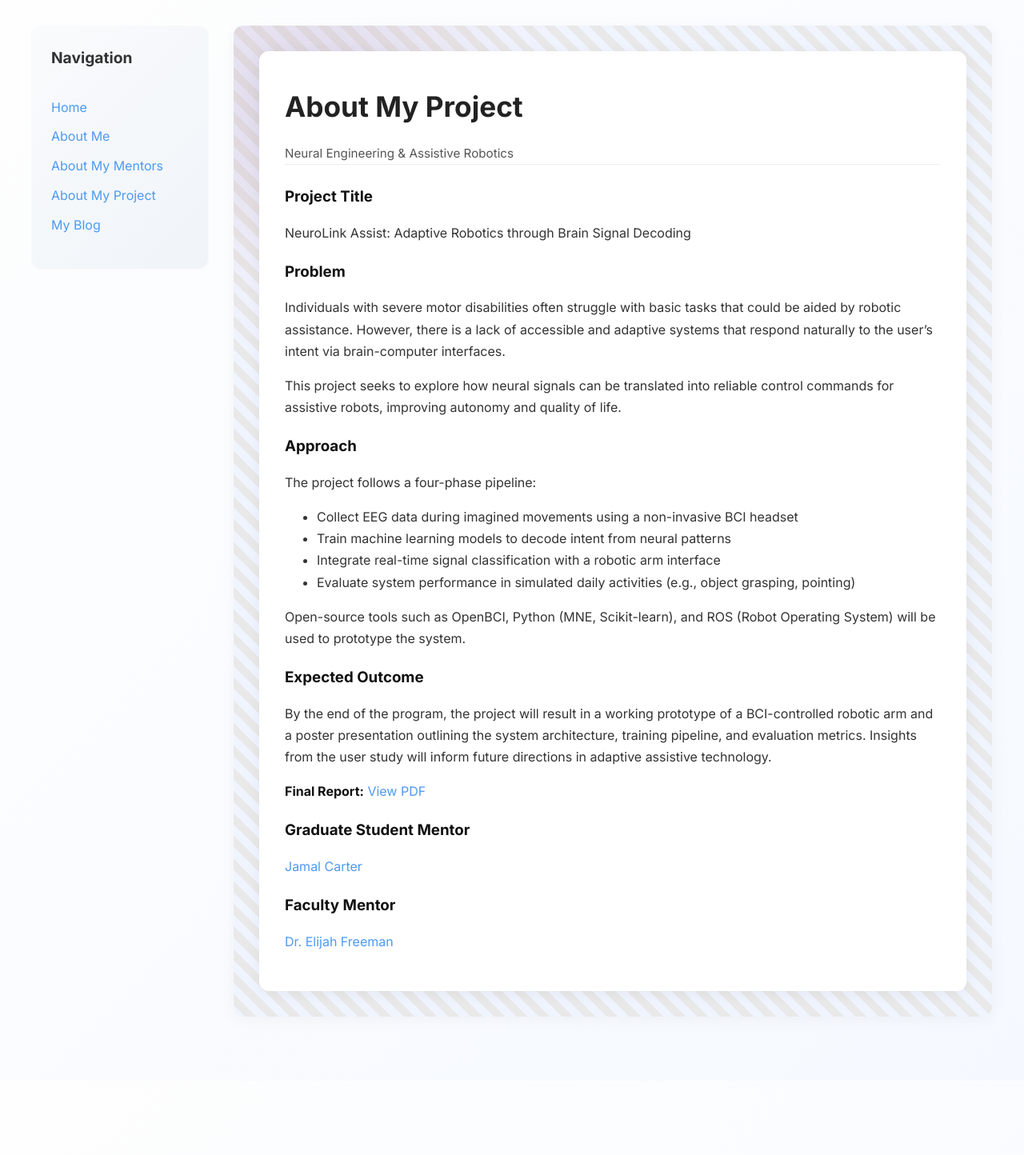
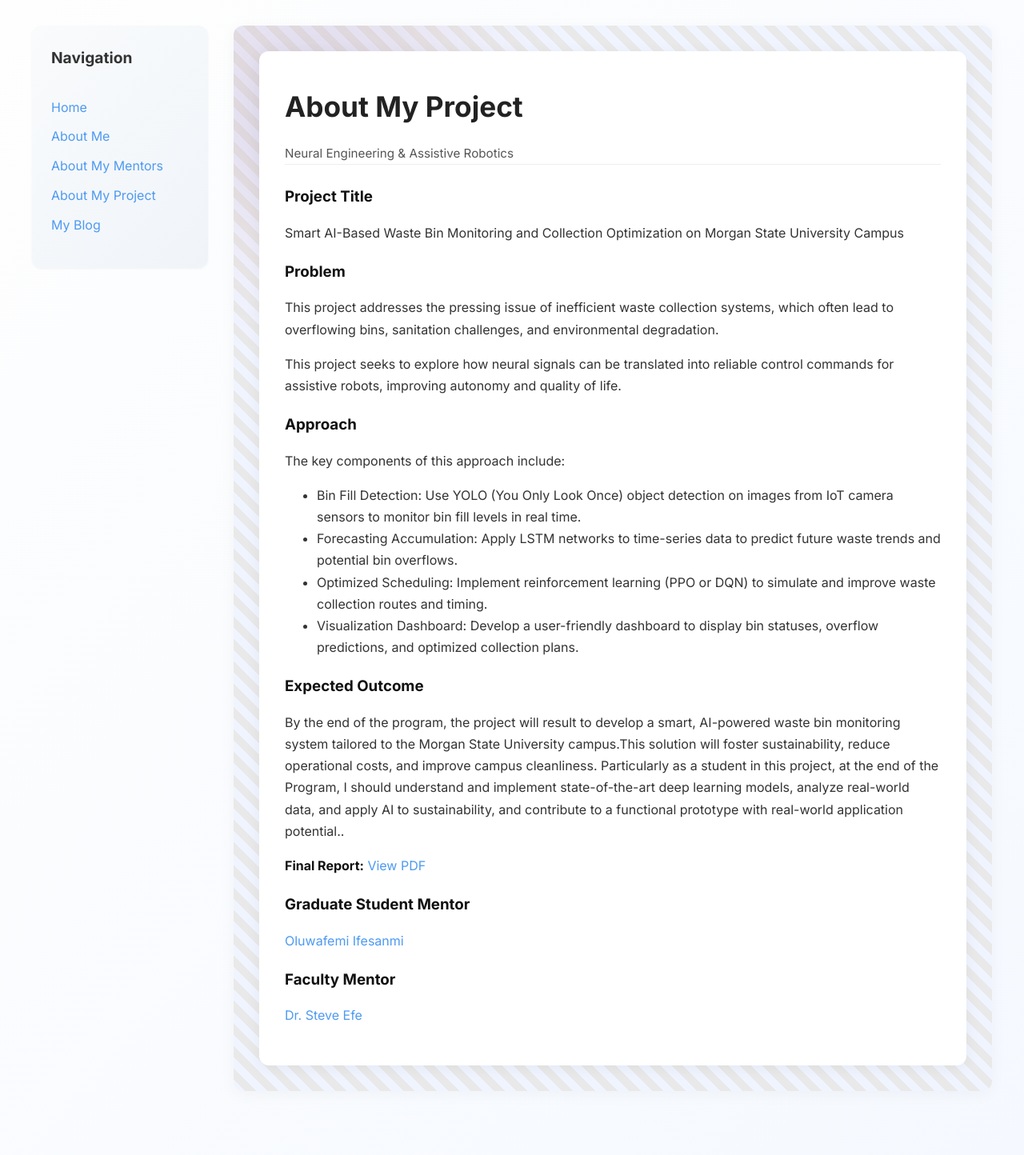
Before and after one commit to Chiamanda07/Chiamanda07.github.io, a Jekyll site: the page built from pages/about-my-project.md, in a window 1280 px wide. Shown: the whole page at 80% size. Built offline with Jekyll 4.4.1, drawn with Linux system fonts in a browser that asks for light colours; before the commit the page ends 1351 px from its top, so only the background shows below that.

Commit message:
Update about-my-project.md

```diff
--- a/pages/about-my-project.md
+++ b/pages/about-my-project.md
@@ -4,33 +4,31 @@
 permalink: /about-my-project.html
 
 subtitle: Neural Engineering & Assistive Robotics
-project_title: "NeuroLink Assist: Adaptive Robotics through Brain Signal Decoding"
+project_title: "Smart AI-Based Waste Bin Monitoring and Collection Optimization on Morgan State University Campus"
 
 problem: |
-  Individuals with severe motor disabilities often struggle with basic tasks that could be aided by robotic assistance. However, there is a lack of accessible and adaptive systems that respond naturally to the user's intent via brain-computer interfaces.
+  This project addresses the pressing issue of inefficient waste collection systems, which often lead to overflowing bins, sanitation challenges, and environmental degradation.
 
   This project seeks to explore how neural signals can be translated into reliable control commands for assistive robots, improving autonomy and quality of life.
 
 approach: |
-  The project follows a four-phase pipeline:
-
-  - Collect EEG data during imagined movements using a non-invasive BCI headset
-  - Train machine learning models to decode intent from neural patterns
-  - Integrate real-time signal classification with a robotic arm interface
-  - Evaluate system performance in simulated daily activities (e.g., object grasping, pointing)
-
-  Open-source tools such as OpenBCI, Python (MNE, Scikit-learn), and ROS (Robot Operating System) will be used to prototype the system.
+  The key components of this approach include:
+  - Bin Fill Detection: Use YOLO (You Only Look Once) object detection on images from IoT camera sensors to monitor bin fill levels in real time.
+  - Forecasting Accumulation: Apply LSTM networks to time-series data to predict future waste trends and potential bin overflows.
+  - Optimized Scheduling: Implement reinforcement learning (PPO or DQN) to simulate and improve waste collection routes and timing.
+  - Visualization Dashboard: Develop a user-friendly dashboard to display bin statuses, overflow predictions, and optimized collection plans.
 
 outcome: |
-  By the end of the program, the project will result in a working prototype of a BCI-controlled robotic arm and a poster presentation outlining the system architecture, training pipeline, and evaluation metrics. Insights from the user study will inform future directions in adaptive assistive technology.
+  By the end of the program, the project will result to develop a smart, AI-powered waste bin monitoring system tailored to the Morgan State University campus.This solution will foster sustainability, reduce operational costs, and improve campus cleanliness.
+  Particularly as a student in this project, at the end of the Program, I should understand and implement state-of-the-art deep learning models, analyze real-world data, and apply AI to sustainability, and contribute to a functional prototype with real-world application potential..
 
 final_report_url: https://dl.icdst.org/pdfs/files/22e390b2eb0c8e951f3a742fda5b2d1d.pdf
 
 grad_mentor:
-  name: Jamal Carter
-  linkedin: https://www.linkedin.com/in/jamal-carter
+  name: Oluwafemi Ifesanmi
+  linkedin: https://www.linkedin.com/in/oluwafemi-ifesanmi/
 
 faculty_mentor:
-  name: Dr. Elijah Freeman
-  linkedin: https://www.linkedin.com/in/dr-elijah-freeman
+  name: Dr. Steve Efe
+  linkedin: https://www.linkedin.com/in/drsteveefe/
 ---
```
